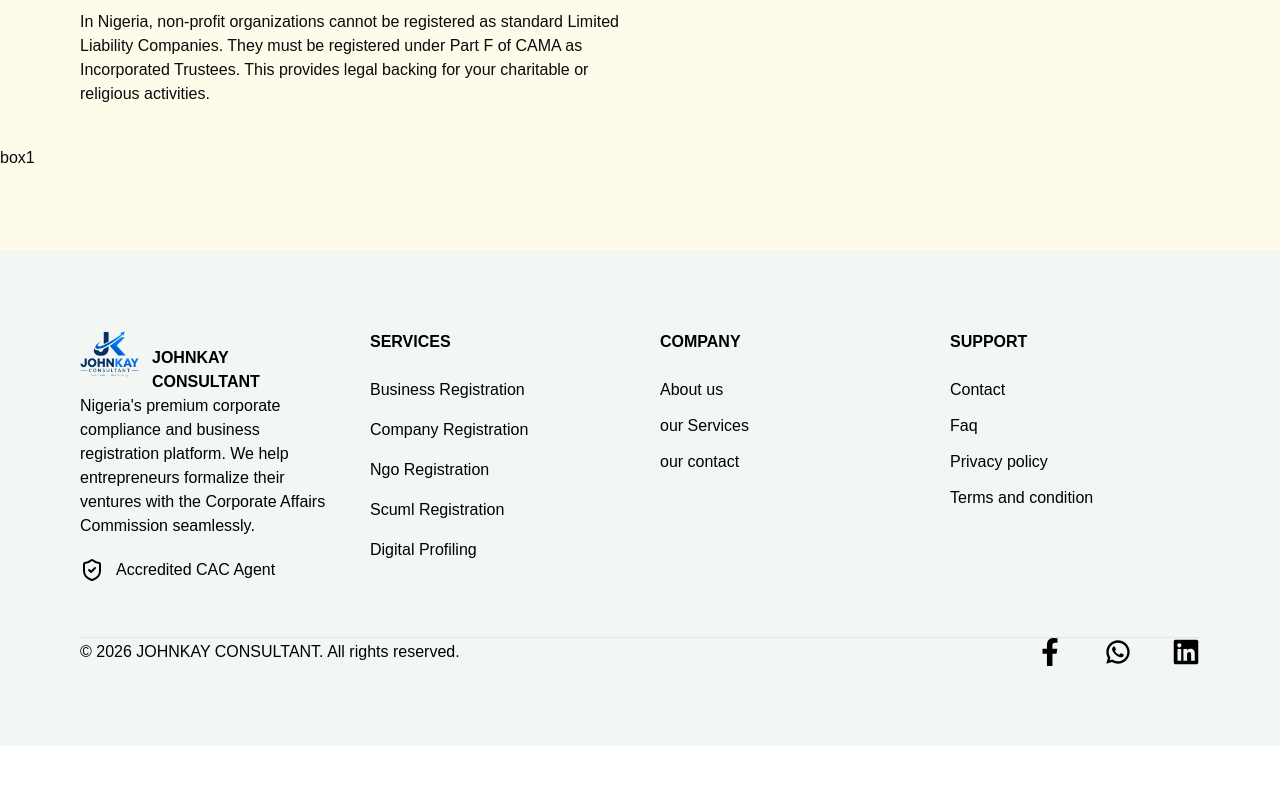
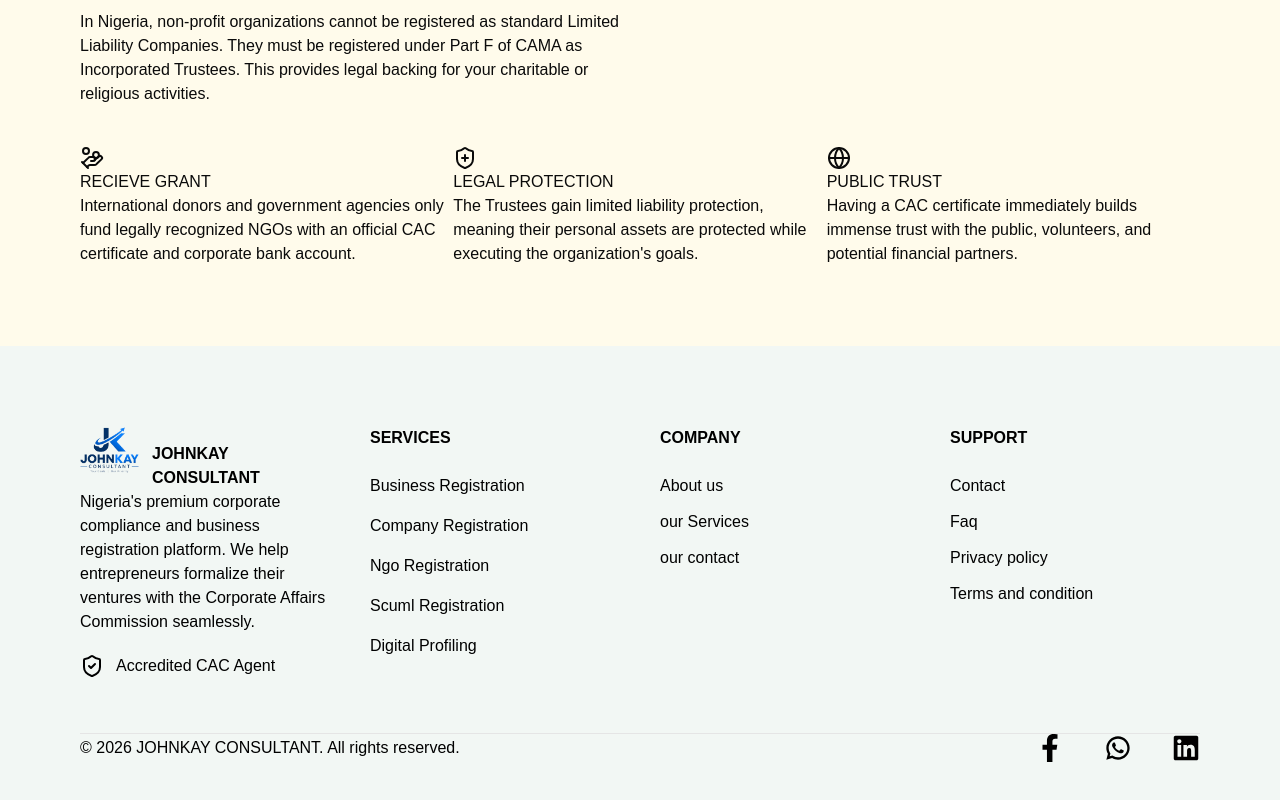
Before and after one commit to johnkayconsultant/Official-website, a React (Vite) app: page /ngo-registration in a window 1280 px wide. Shown: the part 937-1737 px from the top of the page. Before the commit the page ends 1683 px from the top, so only its background shows below. Built offline with nearby package versions, Linux system fonts and the light colour scheme.

Commit message:
ngo updated again

```diff
--- a/src/components/NgoRegistration.tsx
+++ b/src/components/NgoRegistration.tsx
@@ -4,6 +4,8 @@ import Footer from "@/components/Footer";
 import { Handshake,ArrowRight  } from 'lucide-react';
 import {Link} from "react-router-dom";
 import WhatsaAppButton from "../components/WhatsaAppButton";
+import { HandCoins } from 'lucide-react';
+ import { ShieldPlus,Globe } from 'lucide-react';
 
 const NgoRegistration = () => {
   return (
@@ -51,14 +53,32 @@ const NgoRegistration = () => {
                 <h1 className="font-extrabold text-xl md:text-2xl lg:text-4xl text-green-500">WHY REGISTER AS INCORPORATED TRUSTEES</h1>
                 <p className="mt-4">In Nigeria, non-profit organizations cannot be registered as standard Limited Liability Companies. They must be registered under Part F of CAMA as Incorporated Trustees. This provides legal backing for your charitable or religious activities.</p>
                 </div>
-                </div>
 
-                {/* col */}
+                      {/* col */}
                       <div className="mt-10 grid grid-col md:grid-cols-3">
-                        <div>box1</div>
+                            {/* box 1 */}
+                        <div>
+                          <HandCoins />
+                          <h4>RECIEVE GRANT</h4>
+                          <p>International donors and government agencies only fund legally recognized NGOs with an official CAC certificate and corporate bank account.</p>
+                        </div>
+                         {/* box 2 */}
+                        <div>
+                          <ShieldPlus />
+                          <h4>LEGAL PROTECTION</h4>
+                          <p>The Trustees gain limited liability protection, meaning their personal assets are protected while executing the organization's goals.</p>
+                        </div>
 
+                         {/* box 3 */}
+                        <div>
+                           <Globe />
+                           <h4>PUBLIC TRUST</h4>
+                           <p>Having a CAC certificate immediately builds immense trust with the public, volunteers, and potential financial partners.</p>
+                        </div>
                       </div>
 
+
+                </div>
             </div>
 
     <Footer/>
```
